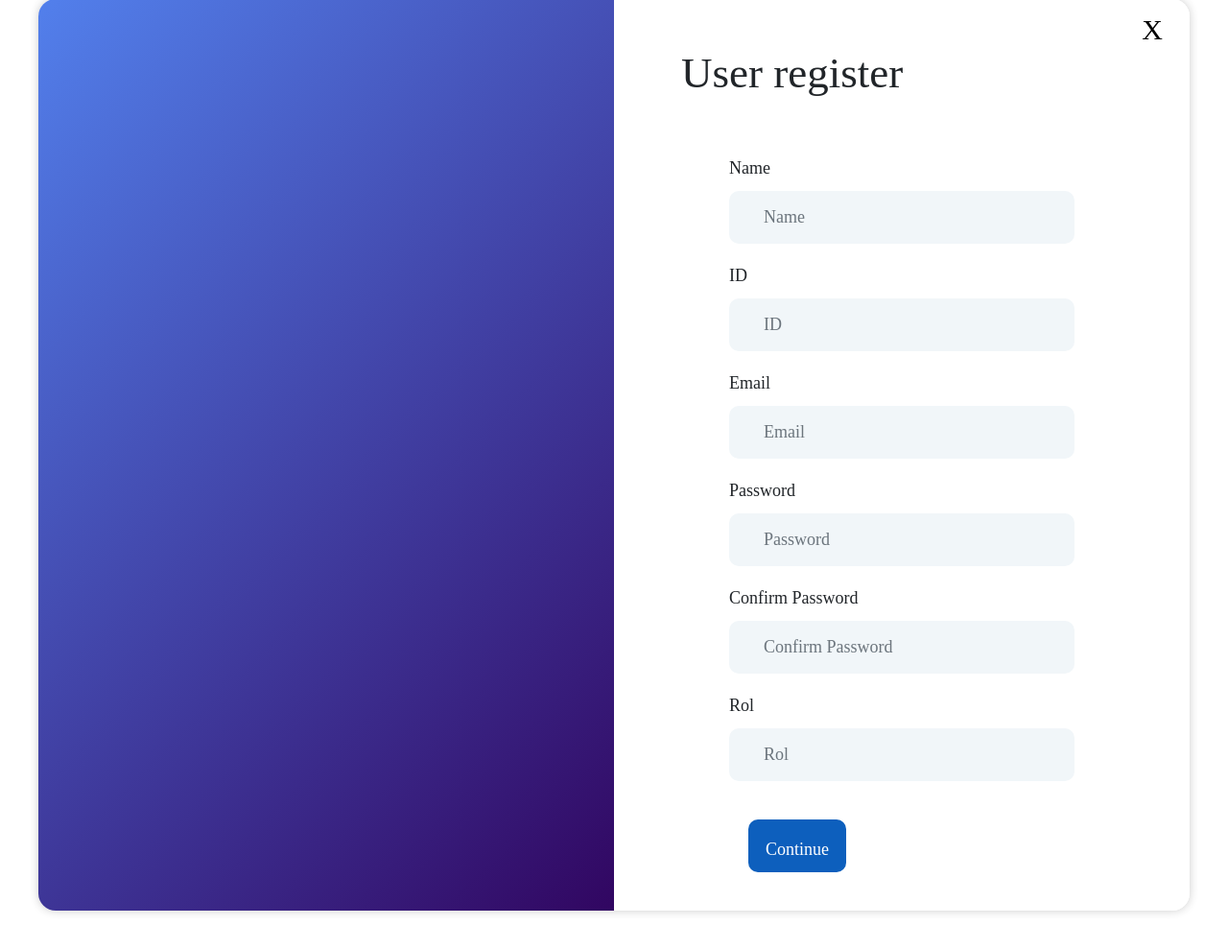
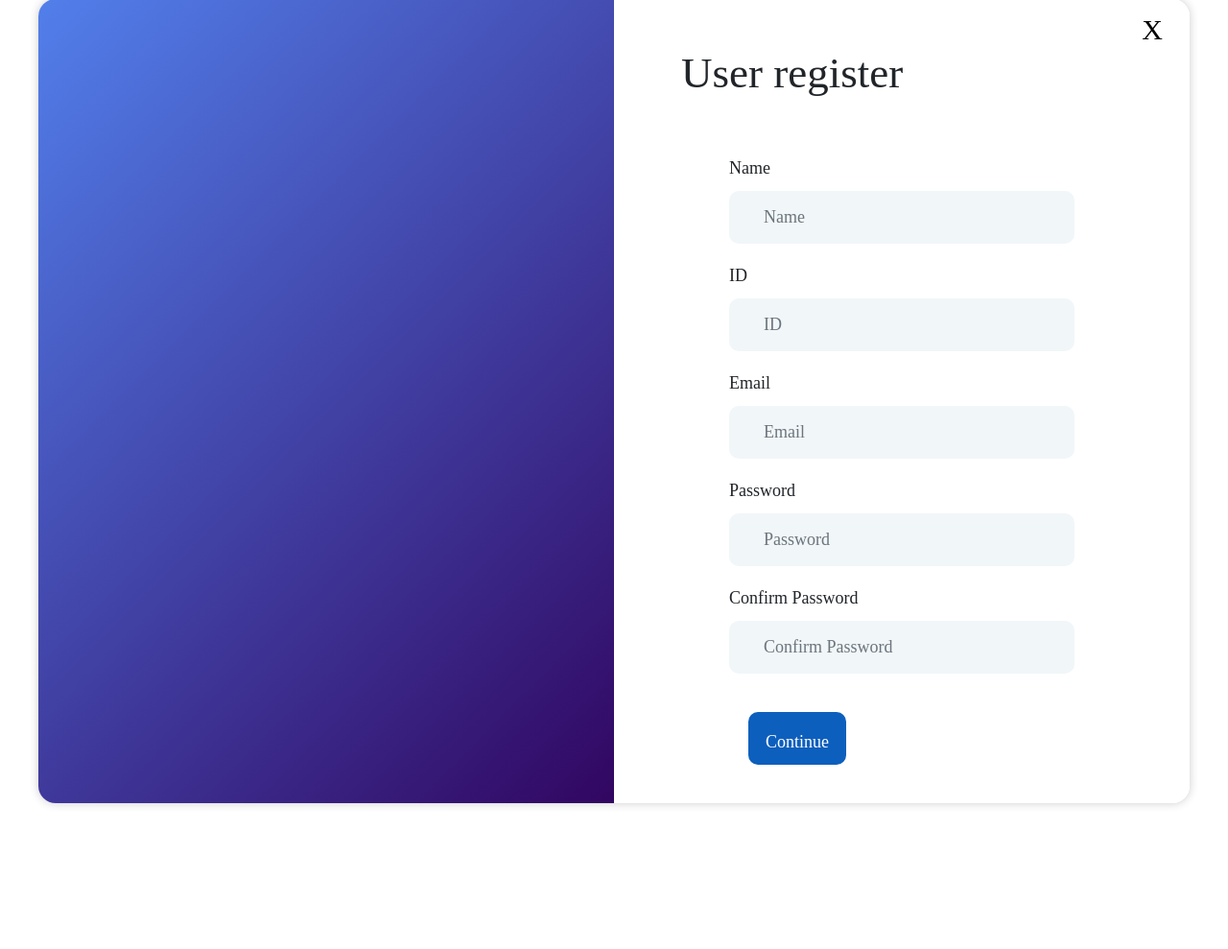
Before and after one commit to SebPal1879/Yarbe-e-commerce, a PHP site: page /index.html in a window 1280 px wide. Shown: the part 41-1030 px from the top of the page at 96% size. After the commit the page ends 881 px from the top, so only its background shows below. Run offline with PHP 8.4, Linux system fonts and the light colour scheme.

Commit message:
change(delete rol from register)

```diff
--- a/Registro/index.html
+++ b/Registro/index.html
@@ -52,10 +52,7 @@
                             Passwords do not match.
                           </div>
                     </div>
-                    <div class="form-item">
-                        <label for="rol">Rol</label>
-                        <input formControlName="rol" type="rol" name="rol" id="rol" tabindex="1" class="form-control" placeholder="Rol" value="" required maxlength="1">
-                    </div>
+
 
                     <button type="submit" class="btn btn-primary">Continue</button>
 
--- a/Registro/registrar.php
+++ b/Registro/registrar.php
@@ -4,7 +4,7 @@ $nombre = isset($_POST['username']) ? $_POST['username'] : '';
 $id = isset($_POST['userID']) ? $_POST['userID'] : '';
 $correo = isset($_POST['email']) ? $_POST['email'] : '';
 $contrasena = isset($_POST['password']) ? $_POST['password'] : '';
-$id_rol = isset($_POST['rol']) ? $_POST['rol'] : '';
+$id_rol = 2;
 
 try {
 
--- a/Registro/script.js
+++ b/Registro/script.js
@@ -24,7 +24,7 @@ document.getElementById('formulario').addEventListener('submit', function(event)
                 document.getElementById('email').value = '';
                 document.getElementById('password').value = '';
                 document.getElementById('confirm-password').value = '';
-                document.getElementById('rol').value = '';
+
                 alert('The user was inserted successfully.');
                 window.location.href = "../Login/index.html";
             } else {
```
